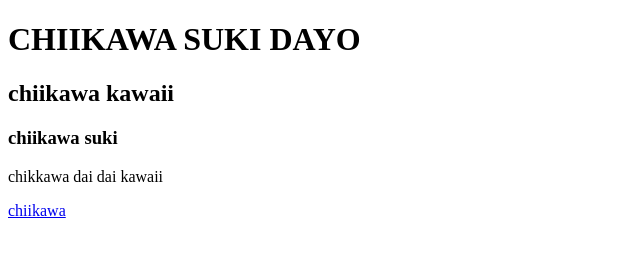
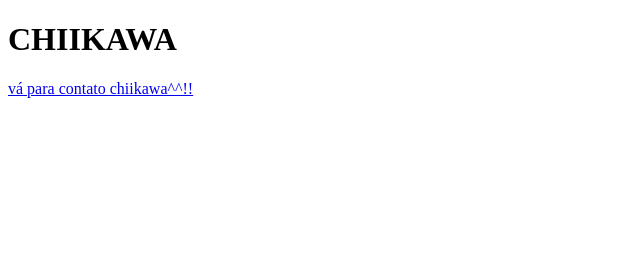
Before and after one commit to kkvih0716/aula-FB, a plain HTML site: page index.html in a window 1280 px wide. Shown: the whole page, without its empty margins (0-640 px from the left). Drawn offline with Linux system fonts and the light colour scheme.

Commit message:
aula 27/03

```diff
--- a/index.html
+++ b/index.html
@@ -7,10 +7,7 @@
     <title>CHIIKAWA</title>
 </head>
 <body>
-    <h1> CHIIKAWA SUKI DAYO </h1>
-    <h2>chiikawa kawaii</h2>
-    <h3>chiikawa suki </h3>
-    <p> chikkawa dai dai kawaii </p>
-    <a href="contato.html"> chiikawa </a>
+    <h1> CHIIKAWA </h1>
+    <a href="contato.html"> vá para contato chiikawa^^!!</a>
 </body>
 </html>
```
Also changed, not shown: contato.html (+1 -1 lines).
